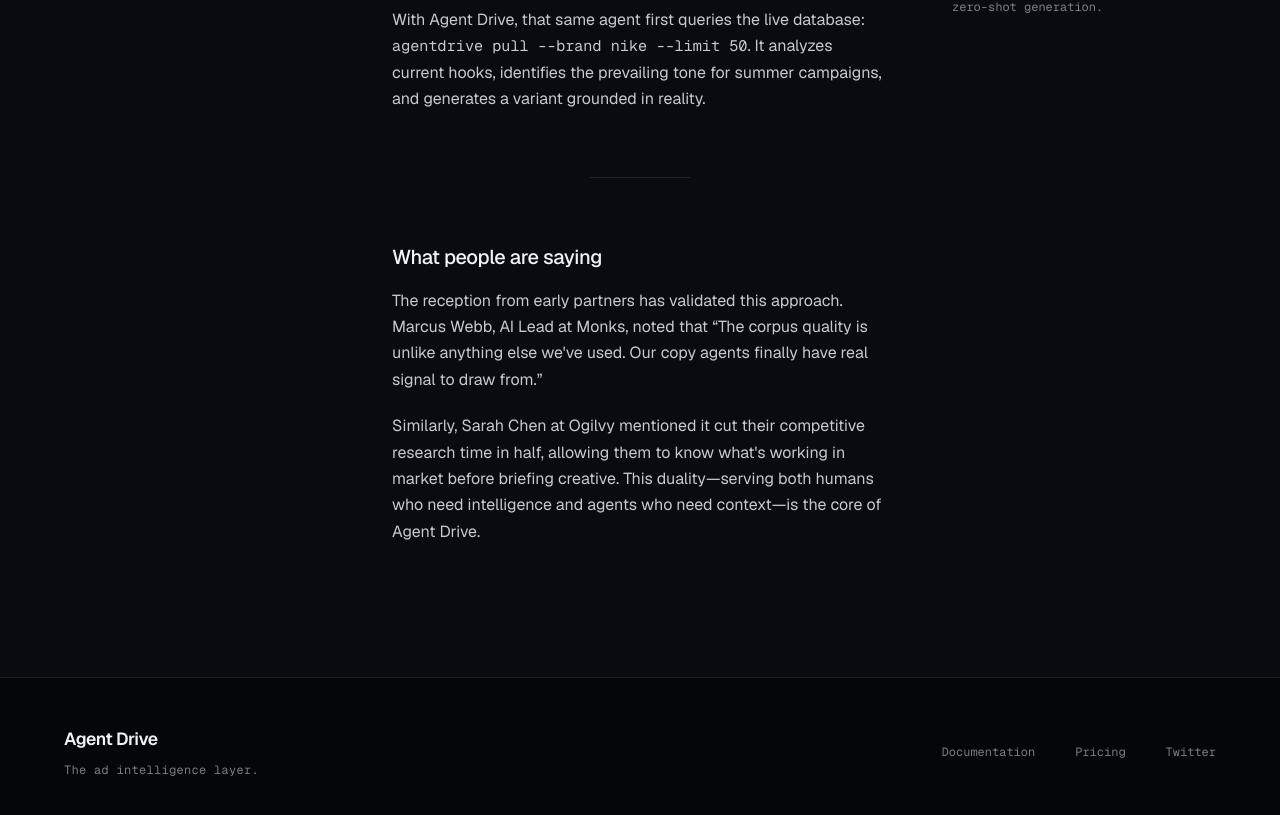
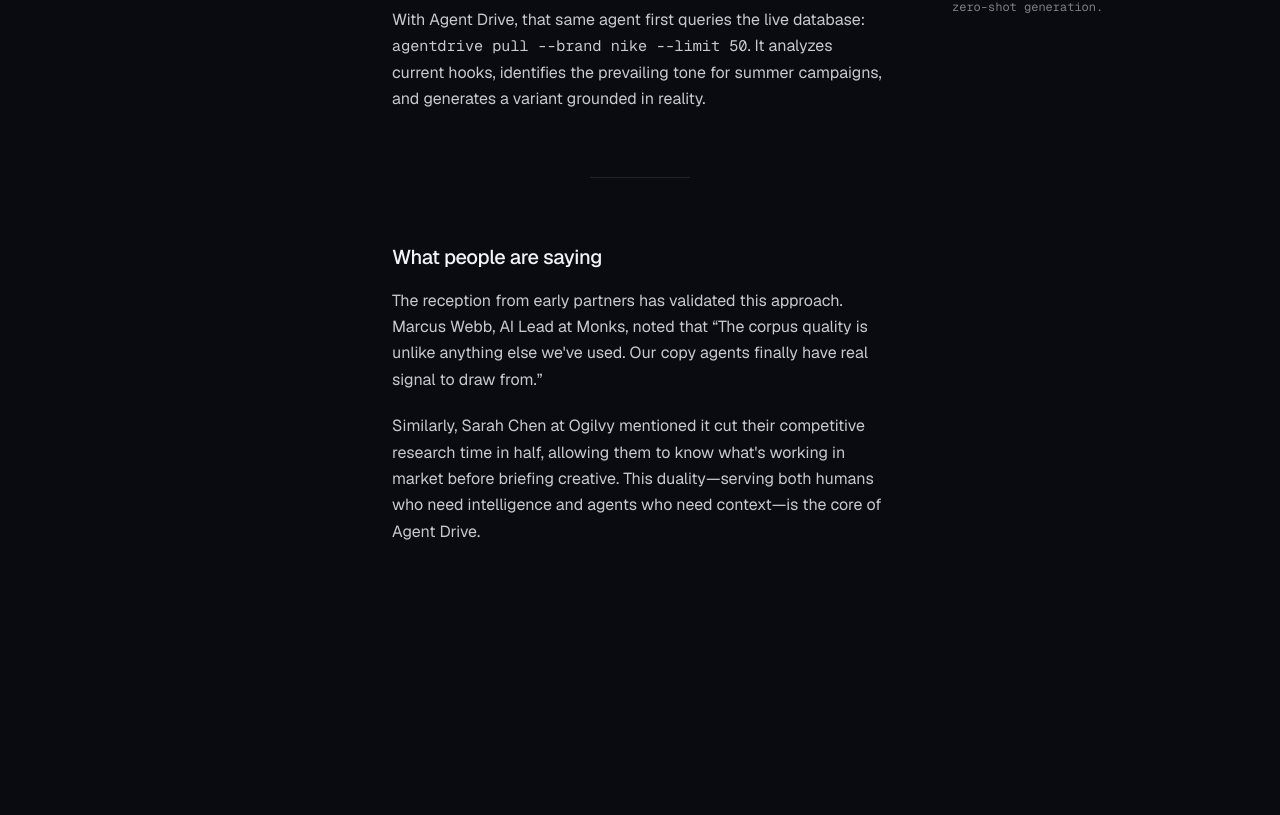
Before and after one commit to Agent-Drive/AgentDrive, a Next.js app in the folder web/: page /blog/why-we-started-with-ads in a window 1280 px wide. Shown: the part 1318-2133 px from the top of the page. After the commit the page ends 1947 px from the top, so only its background shows below. Built offline with nearby package versions, Linux system fonts and the light colour scheme; a web font is replaced by a local one; what @workos-inc/authkit-nextjs would draw is missing.

Commit message:
Remove the blog footer so listing and article pages end on the content.

```diff
--- a/web/app/(marketing)/_components/blog/BlogFooter.tsx
+++ /dev/null
@@ -1,35 +0,0 @@
-import Link from "next/link";
-
-const LINKS = [
-  { href: "/#agent-access", label: "Documentation" },
-  { href: "/#", label: "Pricing" },
-  { href: "#", label: "Twitter" },
-] as const;
-
-export function BlogFooter() {
-  return (
-    <footer className="mt-12 border-t border-[var(--ink-faint)] bg-[#05060A] px-10 py-12">
-      <div className="mx-auto flex max-w-6xl flex-wrap items-center justify-between gap-8">
-        <div>
-          <div className="font-geist mb-2 text-[1.1rem] font-semibold tracking-tight text-[var(--ink)]">
-            Agent Drive
-          </div>
-          <div className="font-mono text-[0.75rem] tracking-wide text-[var(--ink-dim)]">
-            The ad intelligence layer.
-          </div>
-        </div>
-        <div className="flex gap-10 font-mono text-[0.75rem] text-[var(--ink-dim)]">
-          {LINKS.map((link) => (
-            <Link
-              key={link.label}
-              href={link.href}
-              className="transition-colors hover:text-[var(--ink)]"
-            >
-              {link.label}
-            </Link>
-          ))}
-        </div>
-      </div>
-    </footer>
-  );
-}
--- a/web/app/(marketing)/_components/blog/BlogIndex.tsx
+++ b/web/app/(marketing)/_components/blog/BlogIndex.tsx
@@ -1,5 +1,4 @@
 import { getFeaturedPost, getListingPosts } from "../../_data/posts";
-import { BlogFooter } from "./BlogFooter";
 import { BlogIndexHeader } from "./BlogIndexHeader";
 import { BlogNav } from "./BlogNav";
 import { FeaturedPost } from "./FeaturedPost";
@@ -14,7 +13,6 @@ export function BlogIndex() {
         <FeaturedPost post={getFeaturedPost()} />
         <PostList posts={getListingPosts()} />
       </main>
-      <BlogFooter />
     </>
   );
 }
--- a/web/app/(marketing)/_components/blog/MagazineArticle.tsx
+++ b/web/app/(marketing)/_components/blog/MagazineArticle.tsx
@@ -1,6 +1,5 @@
 import { ArticleHero } from "./ArticleHero";
 import { ArticleToc } from "./ArticleToc";
-import { BlogFooter } from "./BlogFooter";
 import { BlogNav } from "./BlogNav";
 import { FeaturedArticle } from "./FeaturedArticle";
 
@@ -15,7 +14,6 @@ export function MagazineArticle() {
           <FeaturedArticle />
           <aside className="right-sidebar" />
         </div>
-        <BlogFooter />
       </main>
     </>
   );
```
